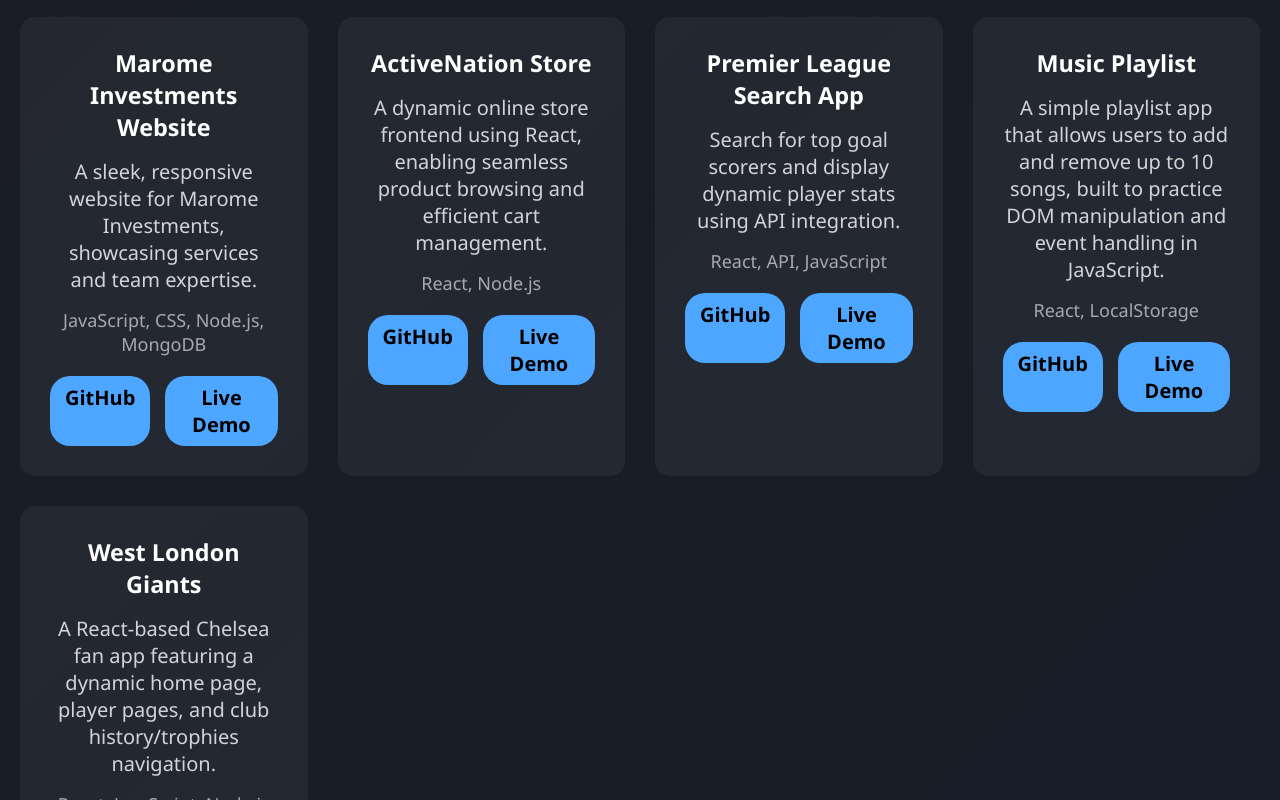
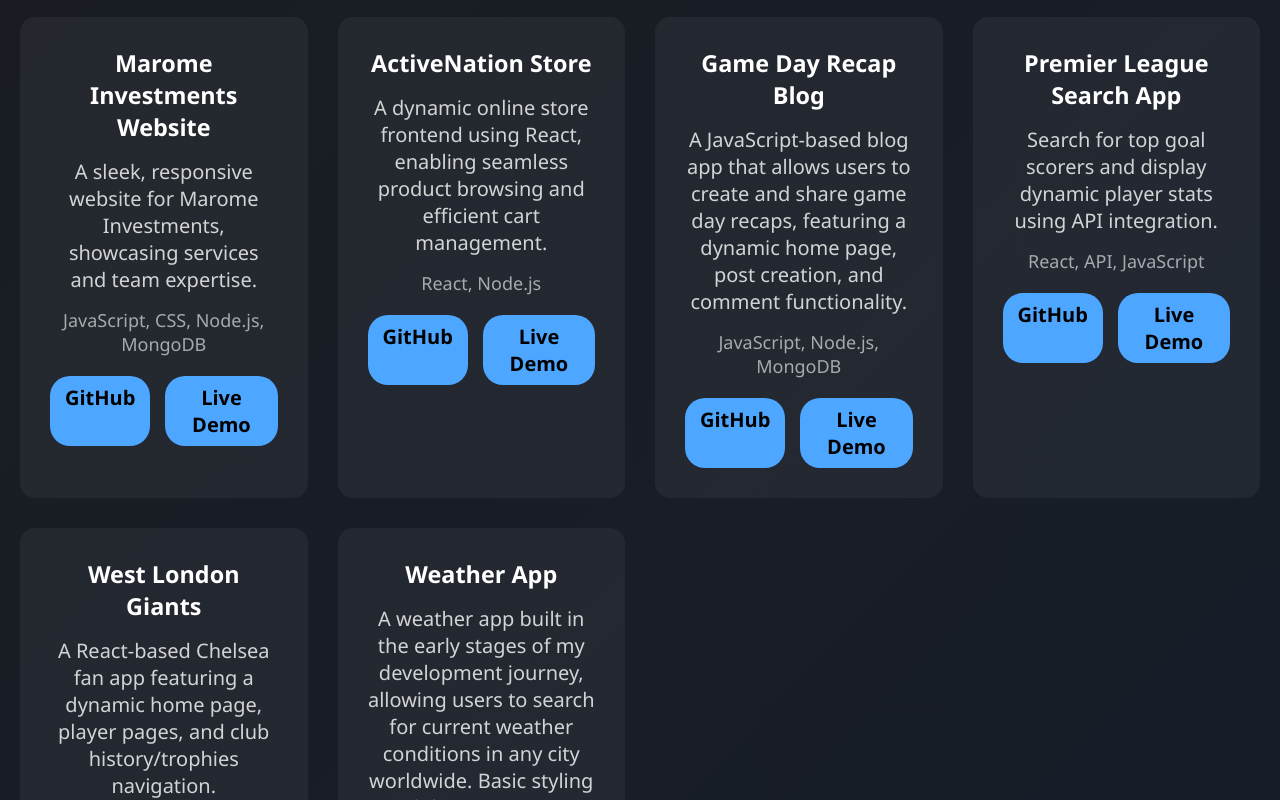
Before and after one commit to Sphola619/sipho-sisusa, a React (Vite) app: page / in a window 1280 px wide. Shown: the part 3100-3900 px from the top of the page. Built offline with nearby package versions, Linux system fonts and the light colour scheme.

Commit message:
updated projects

```diff
--- a/src/assets/projects.js
+++ b/src/assets/projects.js
@@ -16,20 +16,20 @@
     live: "https://active-nation.onrender.com/",
   },
   {
+    title: "Game Day Recap Blog",
+    description:
+      "A JavaScript-based blog app that allows users to create and share game day recaps, featuring a dynamic home page, post creation, and comment functionality.",
+    tech: "JavaScript, Node.js, MongoDB",
+    github: "https://github.com/Sphola619/blog-post",
+    live: "https://blog-post-seven-puce.vercel.app/",
+  },
+  {
     title: "Premier League Search App",
     description:
       "Search for top goal scorers and display dynamic player stats using API integration.",
     tech: "React, API, JavaScript",
     github: "https://github.com/Sphola619/Premier-League-Top-Scorers",
     live: "https://premier-league-top-scorers.vercel.app/",
-  },
-  {
-    title: "Music Playlist",
-    description:
-      "A simple playlist app that allows users to add and remove up to 10 songs, built to practice DOM manipulation and event handling in JavaScript.",
-    tech: "React, LocalStorage",
-    github: "https://github.com/Sphola619/music-playlist",
-    live: "https://music-playlist-57zw.onrender.com/",
   },
   {
     title: "West London Giants",
@@ -39,6 +39,14 @@
     github: "https://github.com/Sphola619/west-london-giants",
     live: "https://west-london-giants.onrender.com/",
   },
+  {
+    title: "Weather App",
+    description:
+      "A weather app built in the early stages of my development journey, allowing users to search for current weather conditions in any city worldwide. Basic styling and dynamism using JavaScript, API integration, conditionals and DOM manipulation.",
+    tech: "JavaScript, API",
+    github: "https://github.com/Sphola619/my-weather-app",
+    live: "https://my-weather-app-three-delta.vercel.app/",
+  },
 ];
 
 export default projects;
```
